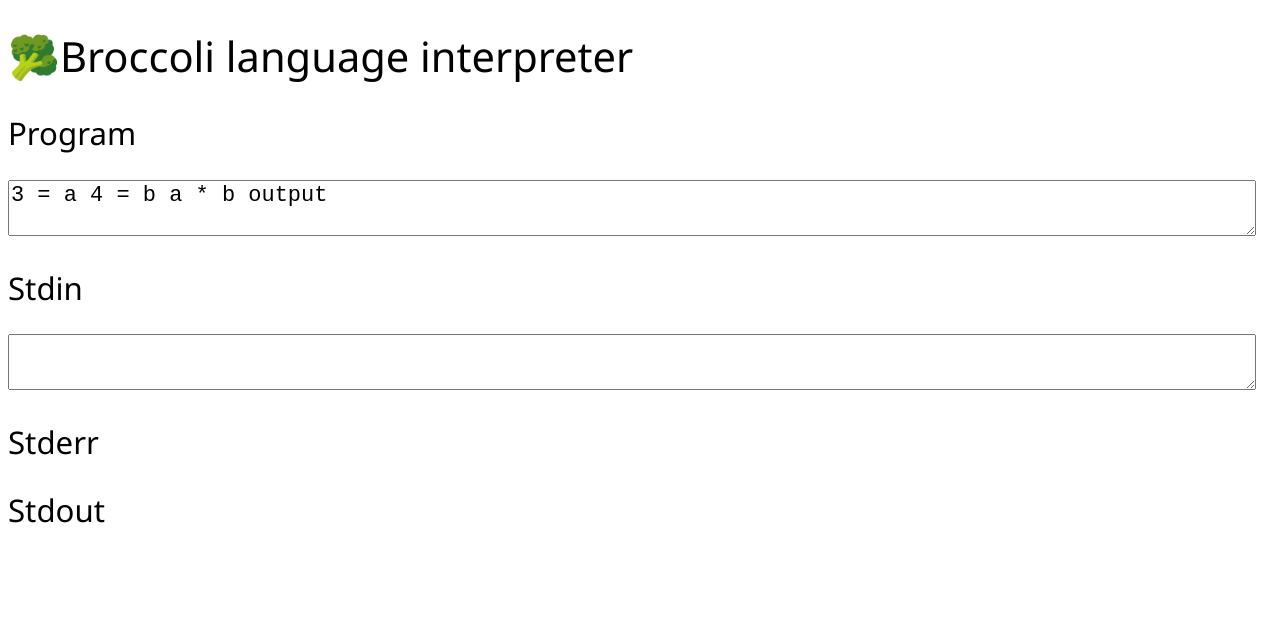
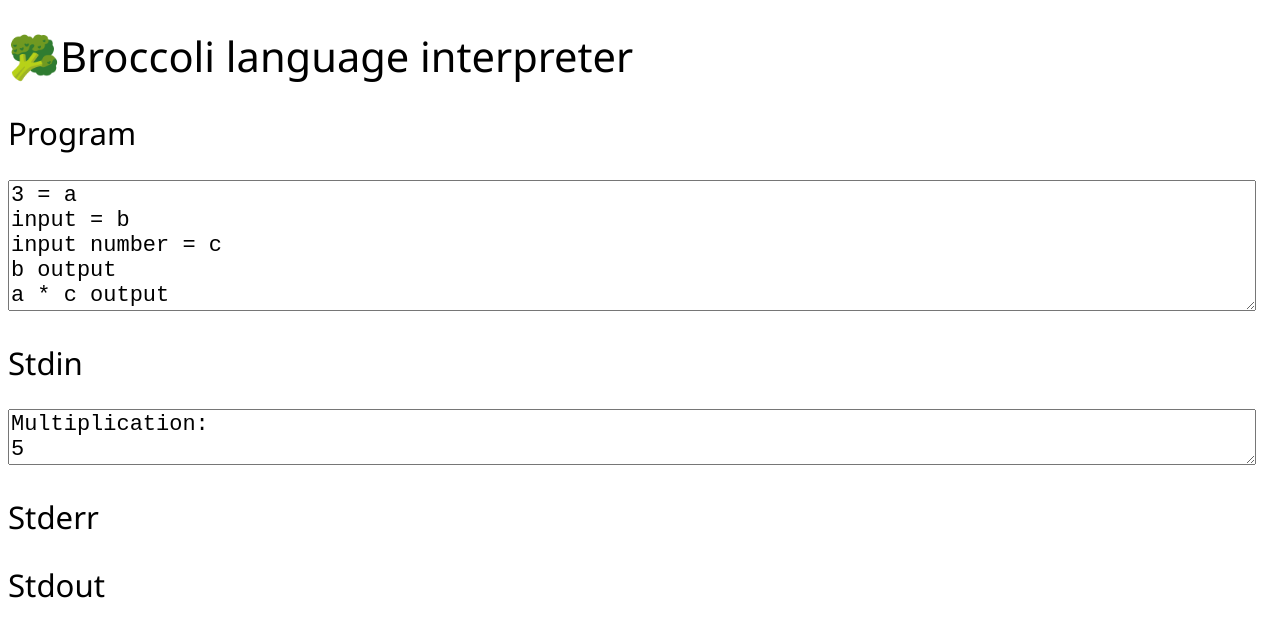
Before and after one commit to mathieucaroff/broccoli, a website built with Parcel: page src/broccoli.html in a window 1280 px wide. Built offline with nearby package versions, Linux system fonts and the light colour scheme.

Commit message:
improve input output and add stdout

```diff
--- a/src/broccoli.html
+++ b/src/broccoli.html
@@ -17,9 +17,14 @@
       <h1>🥦Broccoli language interpreter</h1>
       <div id="container">
          <h2>Program</h2>
-         <textarea id="program">3 = a 4 = b a * b output</textarea>
+         <textarea id="program" rows="5">3 = a
+input = b
+input number = c
+b output
+a * c output</textarea>
          <h2>Stdin</h2>
-         <textarea id="stdin"></textarea>
+         <textarea id="stdin" rows="2">Multiplication:
+5</textarea>
          <h2>Stderr</h2>
          <pre id="stderr"></pre>
          <h2>Stdout</h2>
```
Also changed, not shown: src/broccoli.ts (+18 -1 lines), README.md.
